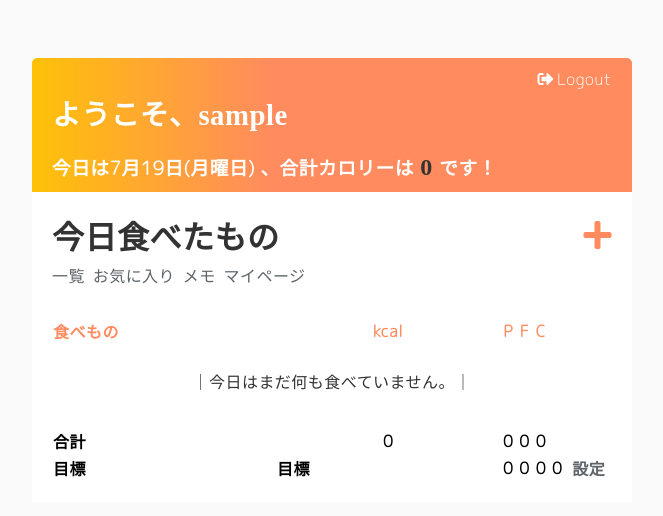
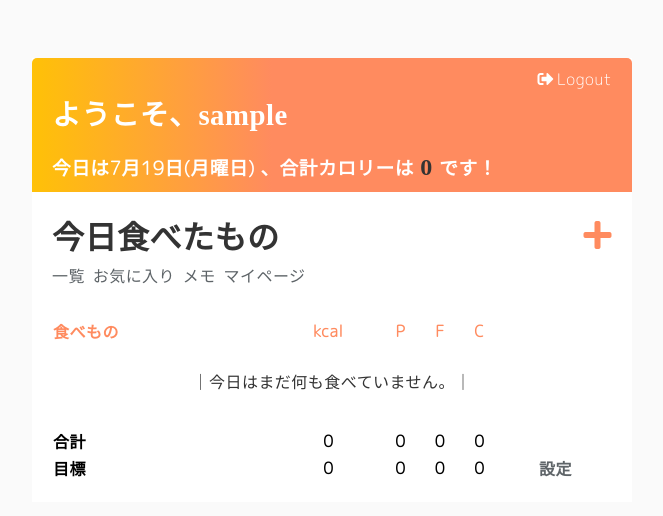
Before and after one commit to mshr530/pfc_calc, a Django app: page / in a window 1280 px wide. Shown: the top 516 px of the page, without its empty margins (308-971 px from the left). Run offline with Django 3.2, Linux system fonts and the light colour scheme; the visitor is signed in with stand-in values (Sample User, id 1); data that the repository does not hold is empty.

Commit message:
deleted one of the two 目標 in today_foods.html

```diff
--- a/templates/base/today_foods.html
+++ b/templates/base/today_foods.html
@@ -167,7 +167,6 @@
           <th>{{ target.fat }}</th>
           <th>{{ target.carb }}</th>
         {% else %}
-          <th class="align-left">目標</th>
           <th>0</th>
           <th>0</th>
           <th>0</th>
```
